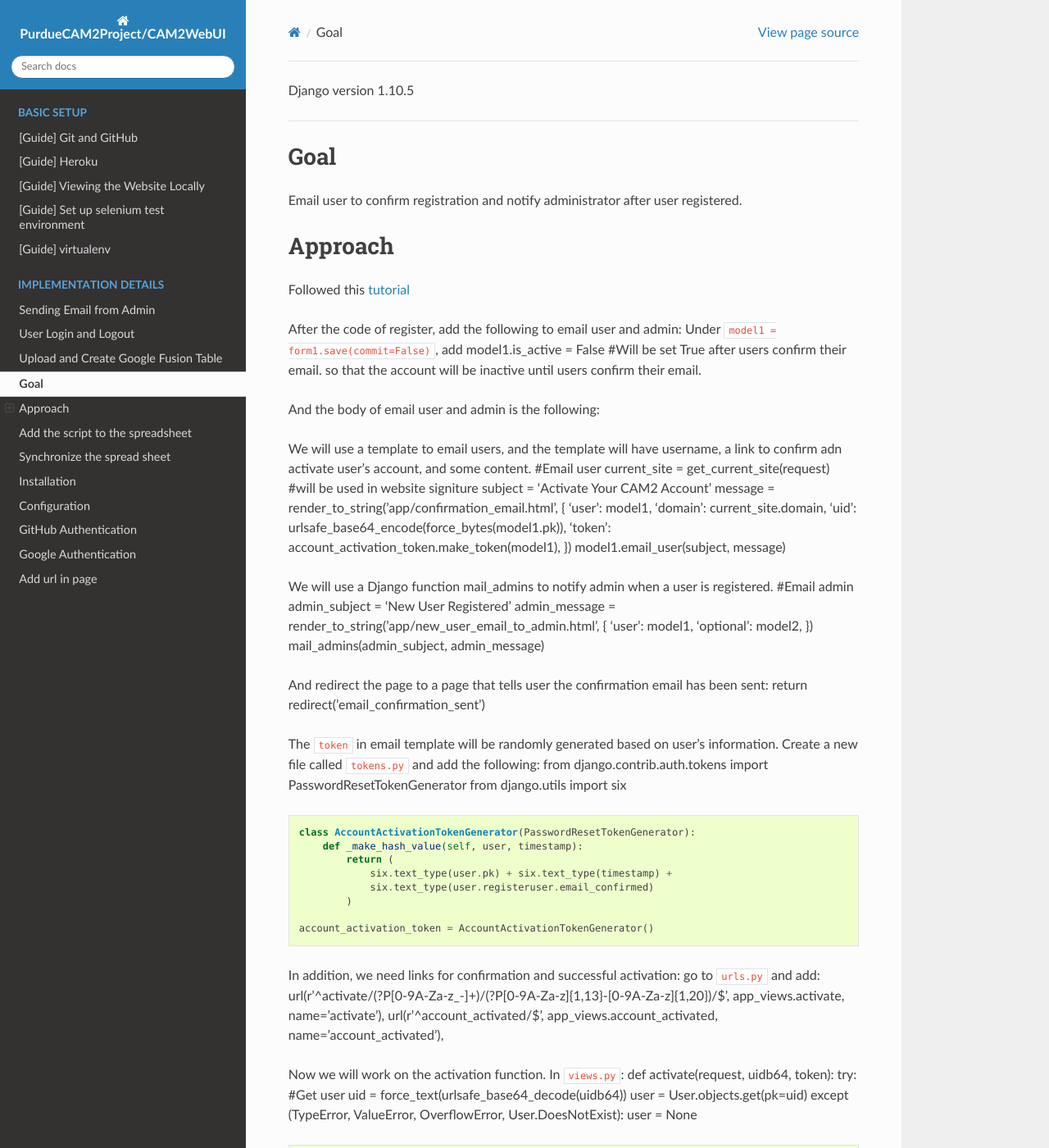
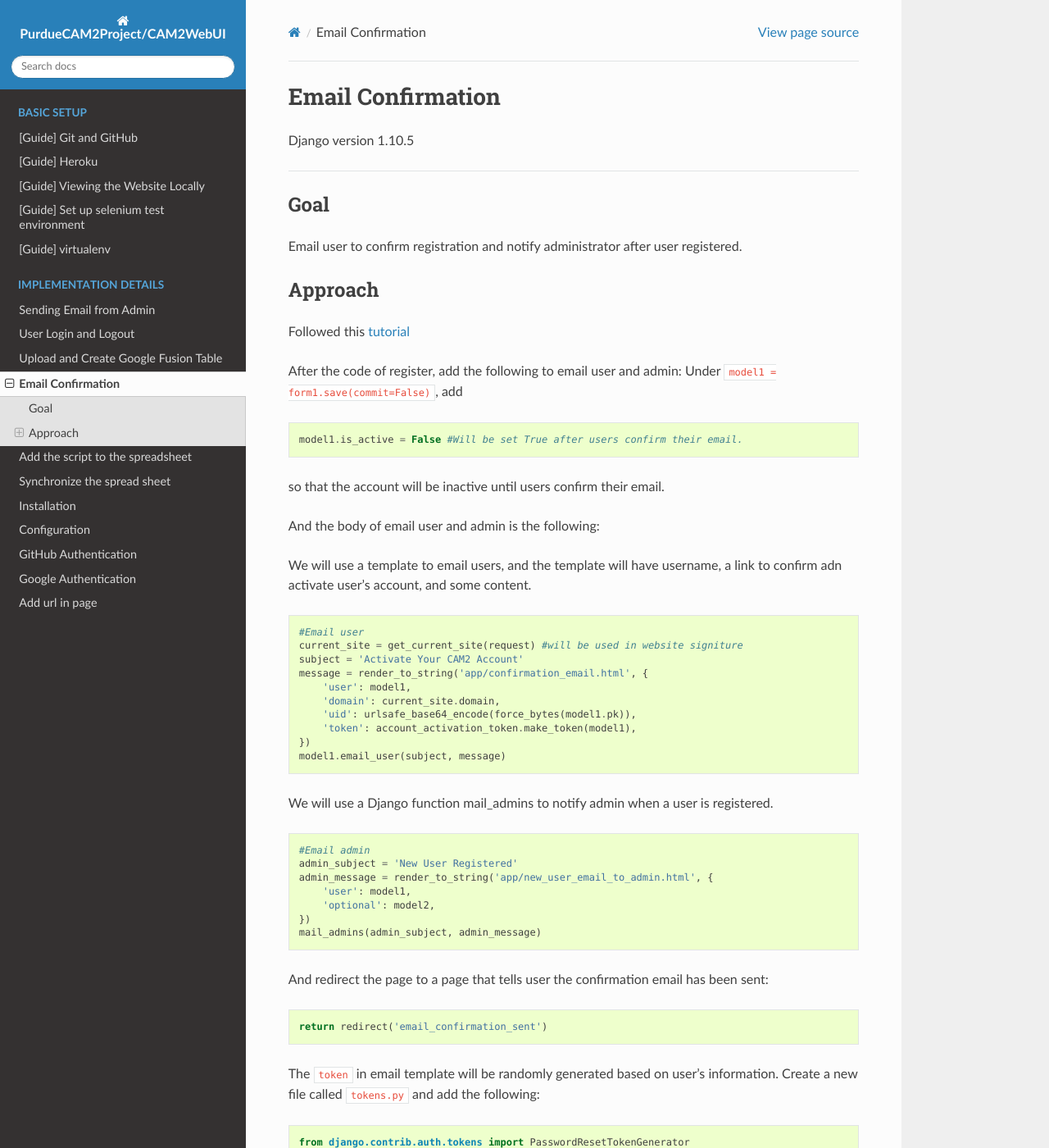
Before and after one commit to PurdueCAM2Project/CAM2WebUI, a Sphinx documentation site: the page built from docs/implementationDetail/emailConfirmation.md, in a window 1280 px wide and 1400 px high. Shown: the whole window at 82% size. Built offline with Sphinx 7.4.7 and the Read the Docs theme 2.0.0, drawn with Linux system fonts in a browser that asks for light colours; some of the changed text lies outside the part shown.

Commit message:
Reformat emailConfirmation.md

```diff
--- a/docs/implementationDetail/emailConfirmation.md
+++ b/docs/implementationDetail/emailConfirmation.md
@@ -1,3 +1,4 @@
+# Email Confirmation
 Django version 1.10.5
 ***
 ## Goal
@@ -7,12 +8,15 @@ Followed this [tutorial](https://simpleisbetterthancomplex.com/tutorial/2017/02/
 
 After the code of register, add the following to email user and admin:
 Under `model1 = form1.save(commit=False)`, add
+
     model1.is_active = False #Will be set True after users confirm their email.
+
 so that the account will be inactive until users confirm their email.
 
 And the body of email user and admin is the following:
 
 We will use a template to email users, and the template will have username, a link to confirm adn activate user's account, and some content.
+
     #Email user
     current_site = get_current_site(request) #will be used in website signiture
     subject = 'Activate Your CAM2 Account'
@@ -25,6 +29,7 @@ We will use a template to email users, and the template will have username, a li
     model1.email_user(subject, message)
 
 We will use a Django function mail_admins to notify admin when a user is registered.
+
     #Email admin
     admin_subject = 'New User Registered'
     admin_message = render_to_string('app/new_user_email_to_admin.html', {
@@ -34,11 +39,13 @@ We will use a Django function mail_admins to notify admin when a user is registe
     mail_admins(admin_subject, admin_message)
 
 And redirect the page to a page that tells user the confirmation email has been sent:
+
     return redirect('email_confirmation_sent')
 
 
 The `token` in email template will be randomly generated based on user's information.
 Create a new file called `tokens.py` and add the following:
+
     from django.contrib.auth.tokens import PasswordResetTokenGenerator
     from django.utils import six
 
@@ -53,11 +60,13 @@ Create a new file called `tokens.py` and add the following:
 
 In addition, we need links for confirmation and successful activation:
 go to `urls.py` and add:
+
     url(r'^activate/(?P<uidb64>[0-9A-Za-z_\-]+)/(?P<token>[0-9A-Za-z]{1,13}-[0-9A-Za-z]{1,20})/$',
         app_views.activate, name='activate'),
     url(r'^account_activated/$', app_views.account_activated, name='account_activated'),
 
 Now we will work on the activation function. In `views.py`:
+
     def activate(request, uidb64, token):
         try: #Get user
             uid = force_text(urlsafe_base64_decode(uidb64))
@@ -81,7 +90,8 @@ We will get the user based on the link and activate user if the user exist. The
 
 ### Related Templates
 The web page that user is redirected to after they register:
-email_confirmation_sent.html:
+>email_confirmation_sent.html:
+
     {% block content %}
       <h4 id="emailconfirm">Email confirmation sent</h4>
       <p>We have sent an account confirmation to your email. <br>
@@ -91,8 +101,10 @@ email_confirmation_sent.html:
     {% endblock %}
 
 Template for the confirmation email sent to user:
-  {% autoescape off %}
-  Hi {{ user.username }},
+>confirmation_email.html:
+
+    {% autoescape off %}
+    Hi {{ user.username }},
 
       Welcome to CAM2!
       Please click on the link below to confirm your registration:
@@ -101,13 +113,15 @@ Template for the confirmation email sent to user:
       If you did not sign up for CAM2 website, it might be somebody else that mistakenly use your email for registration.
       We are very sorry for the inconvenience!
 
-  Sincerely,
-  CAM2
-  http://{{ domain }}
-  {% endautoescape %}
+    Sincerely,
+    CAM2
+    http://{{ domain }}
+    {% endautoescape %}
+
 The variables inside `{{ }}` must match what we defined in `render_to_string` in `views.py`.
 
 The web page when user open the link in confirmation email:
+
     {% block content %}
       <h4>Account Successfully Activated</h4>
       <p>Congratulations! your account has been successfully activated!</p>
```
